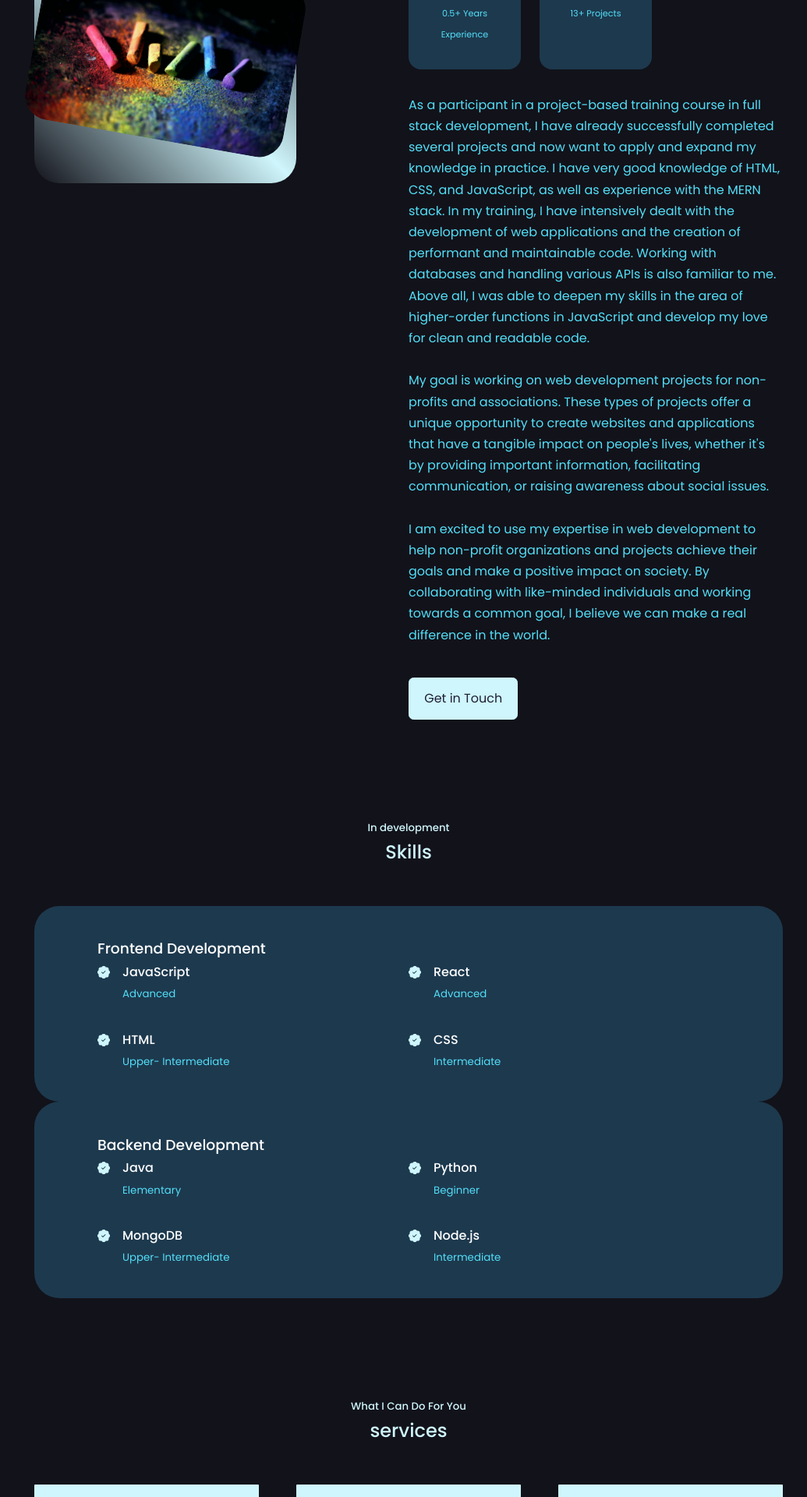
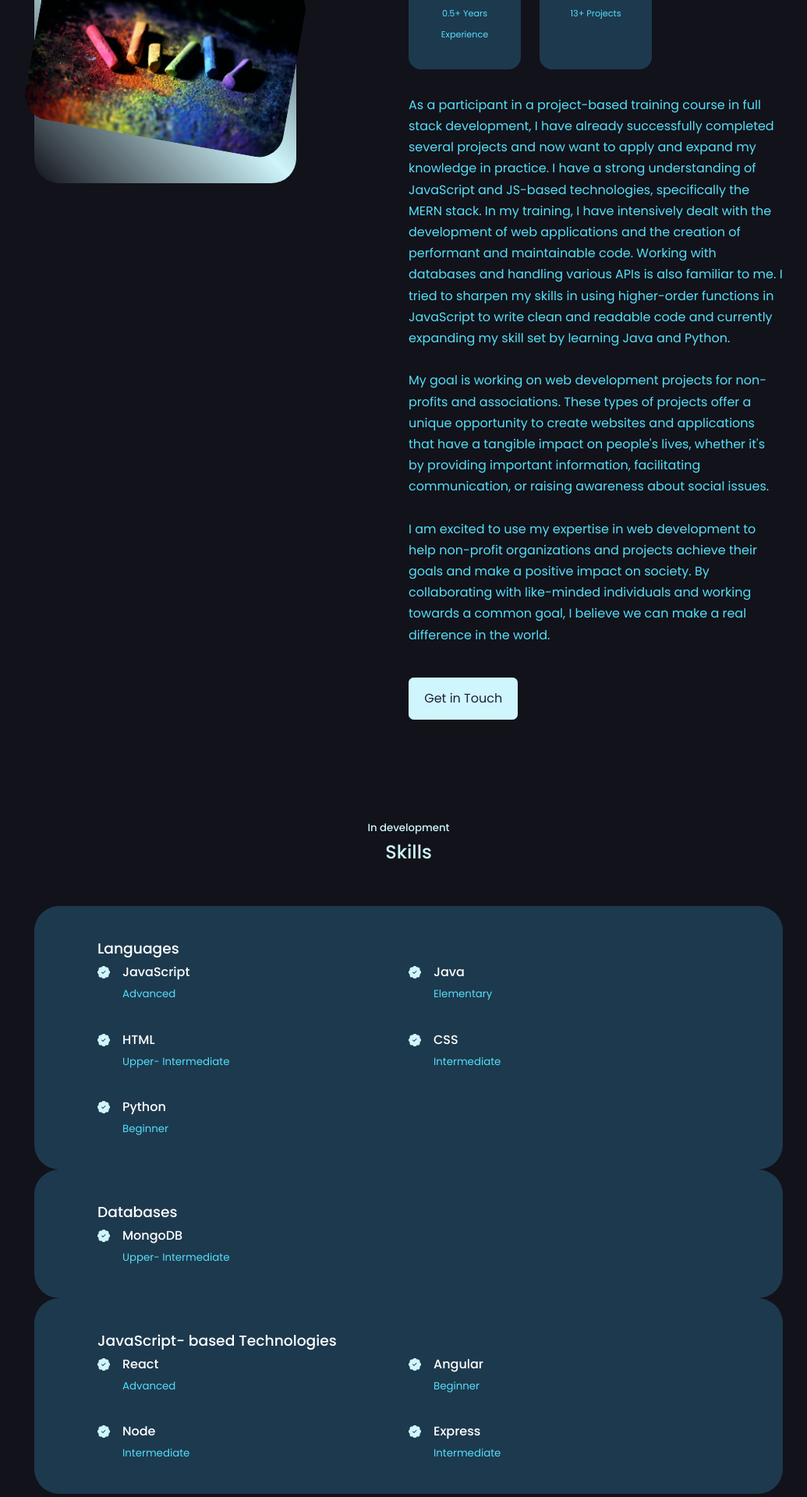
Before and after one commit to lillitaz/lillitaz.github.io, a React (Create React App) app: page / in a window 1280 px wide. Shown: the part 1140-3060 px from the top of the page at 78% size, without its empty margins (116-1151 px from the left). Built offline with nearby package versions, Linux system fonts and the light colour scheme.

Commit message:
Content Updates

```diff
--- a/src/components/About/About.jsx
+++ b/src/components/About/About.jsx
@@ -35,10 +35,11 @@ const About = () => {
                         {" "}
                         As a participant in a project-based training course in full stack development,
                         I have already successfully completed several projects and now want to apply and expand my knowledge in practice.
-                        I have very good knowledge of HTML, CSS, and JavaScript, as well as experience with the MERN stack. In my training,
-                        I have intensively dealt with the development of web applications and the creation of performant and maintainable code.
-                        Working with databases and handling various APIs is also familiar to me. Above all, I was able to deepen my skills in the
-                        area of higher-order functions in JavaScript and develop my love for clean and readable code.<br></br>
+                        I have a strong understanding of JavaScript and JS-based technologies, specifically the MERN stack.
+                        In my training, I have intensively dealt with the development of web applications and the creation of performant and maintainable code.
+                        Working with databases and handling various APIs is also familiar to me. I tried to sharpen my skills in using higher-order functions
+                        in JavaScript to write clean and readable code
+                        and currently expanding my skill set by learning Java and Python.<br></br>
                         <br></br>
                         My goal is working on web development projects for non-profits and associations.
                         These types of projects offer a unique opportunity to create websites
--- a/src/components/Experience/Experience.jsx
+++ b/src/components/Experience/Experience.jsx
@@ -10,7 +10,7 @@ const Experience = () => {
 
       <div className="container experience_container">
         <div className="experience_frontend">
-          { <h3>Frontend Development</h3> }
+          { <h3>Languages</h3> }
 
 
           <div className="experience_content">
@@ -21,15 +21,13 @@ const Experience = () => {
                 <small className="text-light">Advanced</small>
               </div>
             </article>
-
             <article className="experience_details">
               <BsPatchCheckFill className="experience_details-icon" />
               <div>
-                <h4>React</h4>
-                <small className="text-light">Advanced</small>
+                <h4>Java</h4>
+                <small className="text-light">Elementary</small>
               </div>
-          </article>
-
+            </article>
             <article className="experience_details">
               <BsPatchCheckFill className="experience_details-icon" />
               <div>
@@ -37,7 +35,6 @@ const Experience = () => {
                 <small className="text-light">Upper- Intermediate</small>
               </div>
             </article>
-
             <article className="experience_details">
               <BsPatchCheckFill className="experience_details-icon" />
               <div>
@@ -45,22 +42,6 @@ const Experience = () => {
                 <small className="text-light">Intermediate</small>
               </div>
             </article>
-
-          </div>
-        </div>
-
-        { <div className="experience_backend">
-          <h3>Backend Development</h3>
-          <div className="experience_content">
-
-          <article className="experience_details">
-              <BsPatchCheckFill className="experience_details-icon" />
-              <div>
-                <h4>Java</h4>
-                <small className="text-light">Elementary</small>
-              </div>
-            </article>
-
             <article className="experience_details">
               <BsPatchCheckFill className="experience_details-icon" />
               <div>
@@ -69,6 +50,12 @@ const Experience = () => {
               </div>
             </article>
 
+          </div>
+        </div>
+
+        { <div className="experience_backend">
+          <h3>Databases</h3>
+          <div className="experience_content">
             <article className="experience_details">
             <BsPatchCheckFill className="experience_details-icon" />
               <div>
@@ -76,11 +63,37 @@ const Experience = () => {
                 <small className="text-light">Upper- Intermediate</small>
                 </div>
             </article>
+          </div>
+        </div>}
 
+        { <div className="experience_backend">
+          <h3>JavaScript- based Technologies</h3>
+          <div className="experience_content">
+          <article className="experience_details">
+              <BsPatchCheckFill className="experience_details-icon" />
+              <div>
+                <h4>React</h4>
+                <small className="text-light">Advanced</small>
+              </div>
+            </article>
+            <article className="experience_details">
+              <BsPatchCheckFill className="experience_details-icon" />
+              <div>
+                <h4>Angular</h4>
+                <small className="text-light">Beginner</small>
+              </div>
+            </article>
             <article className="experience_details">
             <BsPatchCheckFill className="experience_details-icon" />
               <div>
-              <h4>Node.js</h4>
+              <h4>Node</h4>
+                <small className="text-light">Intermediate</small>
+                </div>
+            </article>
+            <article className="experience_details">
+            <BsPatchCheckFill className="experience_details-icon" />
+              <div>
+              <h4>Express</h4>
                 <small className="text-light">Intermediate</small>
                 </div>
             </article>
```
